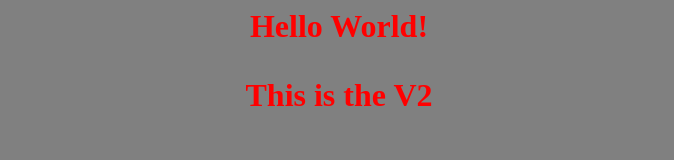
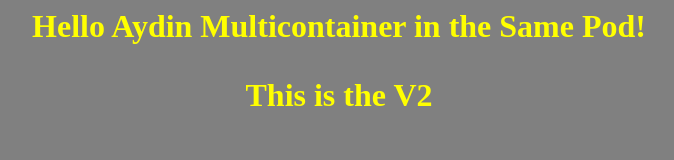
Before and after one commit to aydinPython/devops, a plain HTML site: page index.html in a window 1280 px wide. Shown: the whole page, without its empty margins (301-975 px from the left). Drawn offline with Linux system fonts and the light colour scheme.

Commit message:
Update index.html

```diff
--- a/index.html
+++ b/index.html
@@ -2,8 +2,8 @@
 <body style="background-color:gray">
 
 <center>
-  <h1 style="color:red">
-    Hello World!
+  <h1 style="color:yellow">
+    Hello Aydin Multicontainer in the Same Pod!
   <p>
     This is the V2
   </p>
```
